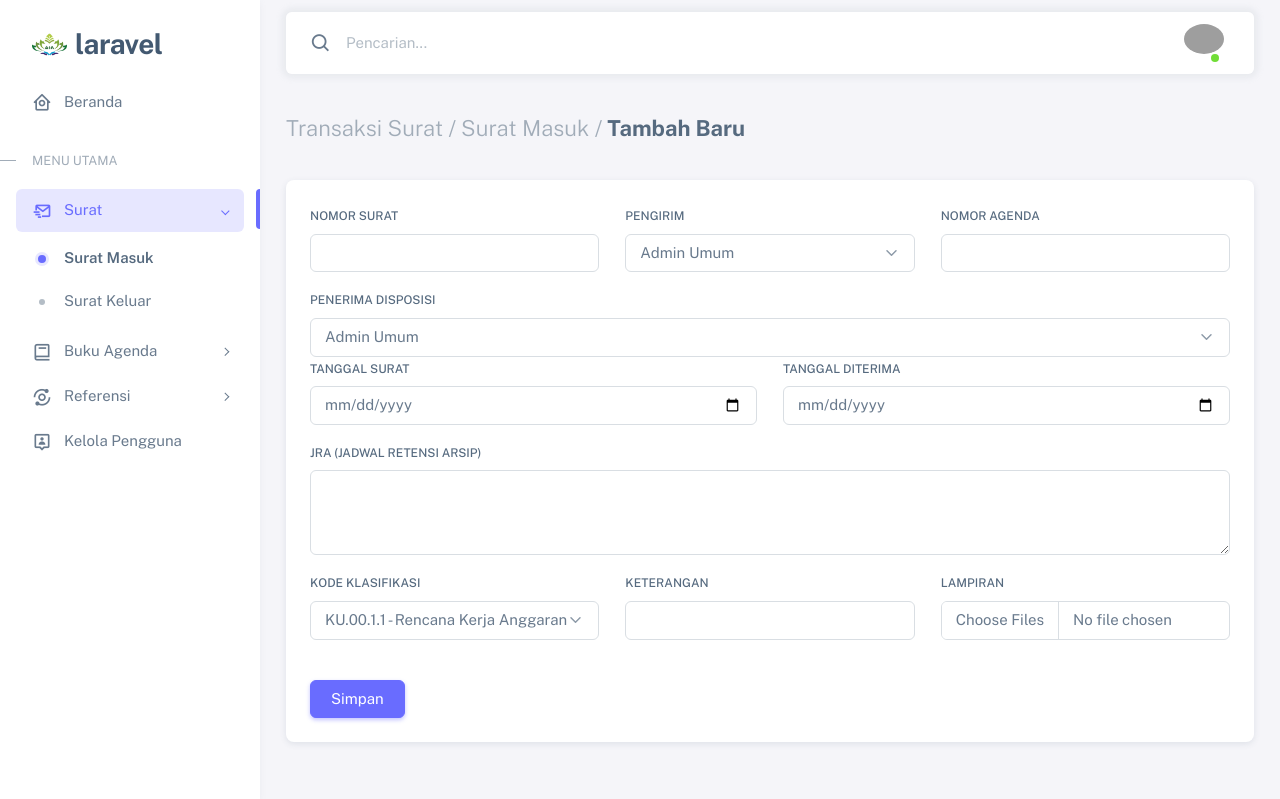
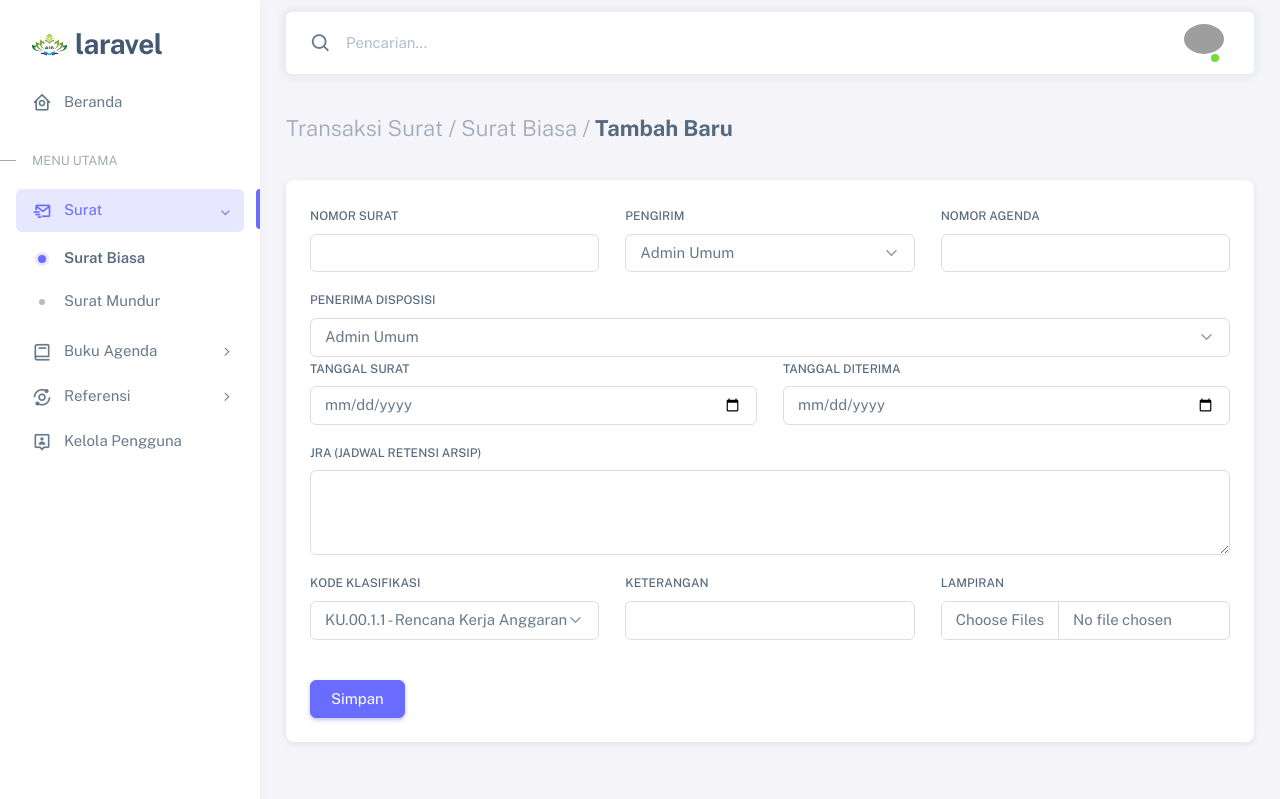
Before and after one commit to recchan13/tata-persuratan, a Laravel app: page /transaction/incoming/create in a window 1280 px wide. Shown: the top 799 px of the page. Run offline with Laravel 9, Linux system fonts and the light colour scheme; a user stored in the database is signed in; data comes from the database, SQL or seed files in the repository; parts of the project's set-up code (start-up, migrations or seed data) failed here and were passed over; grey boxes are pictures that could not be loaded.

Commit message:
fix clear surat biasa dan disposisi

```diff
--- a/app/Http/Controllers/IncomingLetterController.php
+++ b/app/Http/Controllers/IncomingLetterController.php
@@ -153,6 +153,7 @@ class IncomingLetterController extends Controller
         return view('pages.transaction.incoming.edit', [
             'data' => $incoming,
             'classifications' => Classification::all(),
+            'users'=> User::all(),
         ]);
     }
 
--- a/lang/id/dashboard.php
+++ b/lang/id/dashboard.php
@@ -7,9 +7,9 @@ return [
         'evening' => 'Selamat Sore, :Name!',
         'night' => 'Selamat Malam, :Name!',
     ],
-    'incoming_letter' => 'Surat Masuk',
-    'outgoing_letter' => 'Surat Keluar',
-    'disposition_letter' => 'Surat Disposisi',
+    'incoming_letter' => 'Surat Biasa',
+    'outgoing_letter' => 'Surat Mundur',
+    'disposition_letter' => 'Disposisi Surat',
     'active_user' => 'Pengguna Aktif',
     'view_more' => 'Lihat Detail',
     'today_report' => 'Laporan hari ini',
--- a/lang/id/menu.php
+++ b/lang/id/menu.php
@@ -5,23 +5,23 @@ return [
     'users' => 'Kelola Pengguna',
     'transaction' => [
         'menu' => 'Transaksi Surat',
-        'incoming_letter' => 'Surat Masuk',
-        'outgoing_letter' => 'Surat Keluar',
-        'disposition_letter' => 'Surat Disposisi',
+        'incoming_letter' => 'Surat Biasa',
+        'outgoing_letter' => 'Surat Mundur',
+        'disposition_letter' => 'Disposisi Surat',
     ],
     'agenda' => [
         'menu' => 'Buku Agenda',
-        'incoming_letter' => 'Surat Masuk',
-        'outgoing_letter' => 'Surat Keluar',
-        'disposition_letter' => 'Surat Disposisi',
+        'incoming_letter' => 'Surat Biasa',
+        'outgoing_letter' => 'Surat Mundur',
+        'disposition_letter' => 'Disposisi Surat',
         'filter_by' => 'Saring berdasarkan',
         'start_date' => 'Dari Tanggal',
         'end_date' => 'Sampai Tanggal',
     ],
     'gallery' => [
         'menu' => 'Galeri Surat',
-        'incoming_letter' => 'Surat Masuk',
-        'outgoing_letter' => 'Surat Keluar',
+        'incoming_letter' => 'Surat Biasa',
+        'outgoing_letter' => 'Surat Mundur',
         'disposition_letter' => 'Surat Disposisi',
     ],
     'reference' => [
--- a/resources/views/components/navbar.blade.php
+++ b/resources/views/components/navbar.blade.php
@@ -50,7 +50,7 @@
                                 </div>
                                 <div class="flex-grow-1">
                                     <span class="fw-semibold d-block">{{ auth()->user()->name }}</span>
-                                    <small class="text-muted text-capitalize">{{ auth()->user()->role }}</small>
+                                    <small class="text-muted text-capitalize">{{ auth()->user()->email }}</small>
                                 </div>
                             </div>
                         </a>
```
Also changed, not shown: resources/views/pages/transaction/disposition/create.blade.php (+15 -0 lines), resources/views/pages/transaction/incoming/edit.blade.php (+18 -2 lines), resources/views/pages/transaction/incoming/show.blade.php (line endings or trailing spaces).
